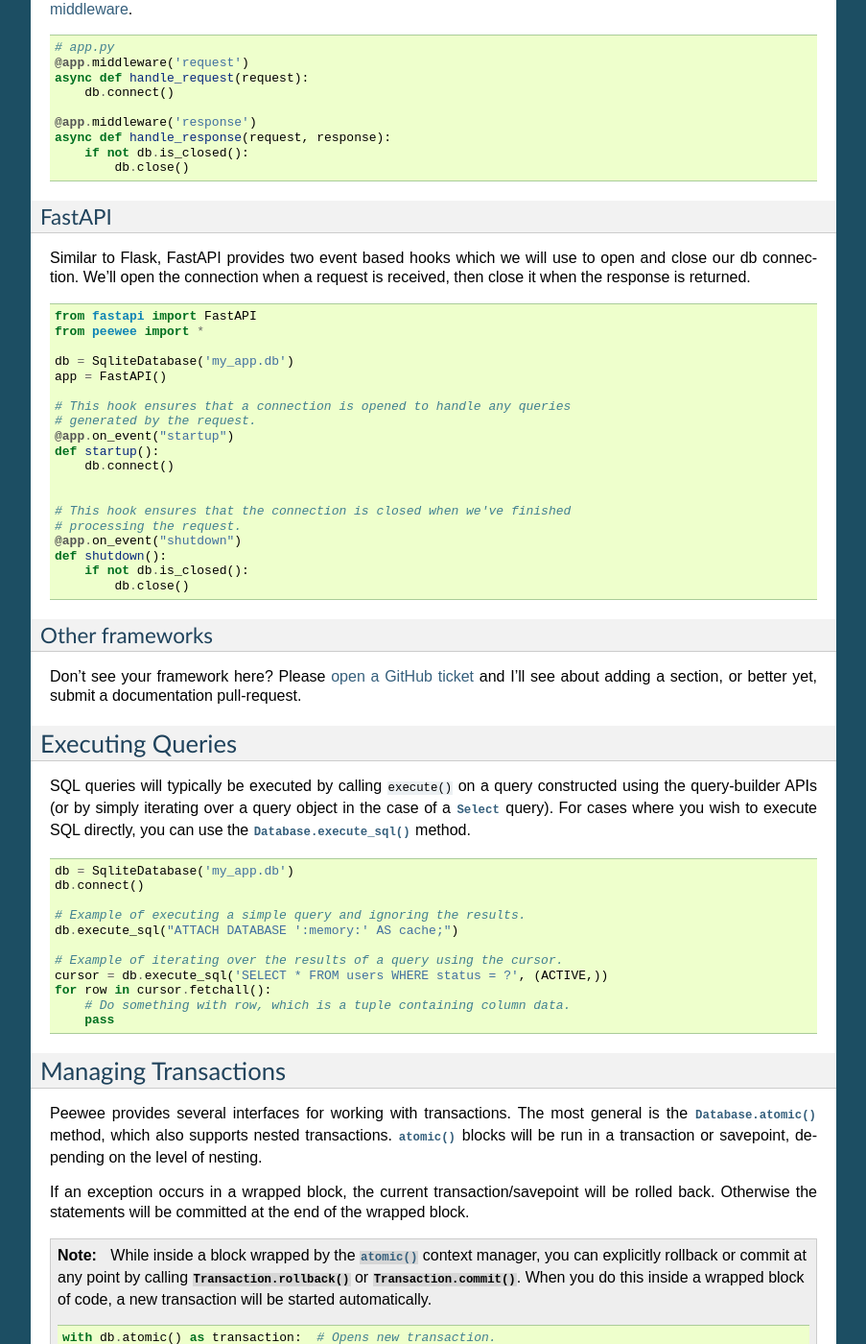
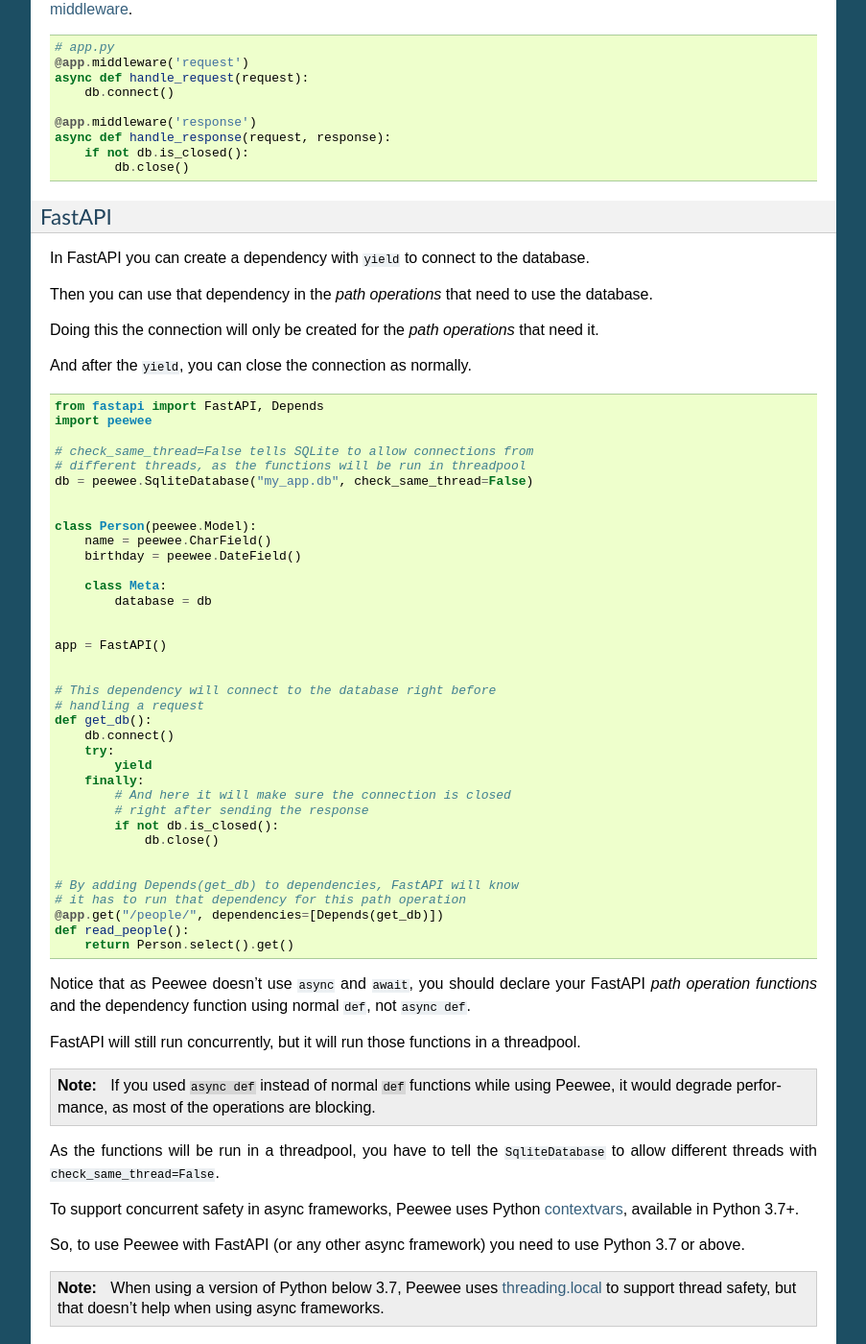
Before and after one commit to coleifer/peewee, a Sphinx documentation site: the page built from docs/peewee/database.rst, in a window 1280 px wide and 1400 px high, scrolled down 20595 px. Shown: the whole window at 96% size, without its empty margins (198-1101 px from the left). Built offline with Sphinx 7.4.7, drawn with Linux system fonts in a browser that asks for light colours; the version number could not be read and is left out.

Commit message:
Update FastAPI example instructions

```diff
--- a/docs/peewee/database.rst
+++ b/docs/peewee/database.rst
@@ -1393,32 +1393,79 @@
 FastAPI
 ^^^^^^^
 
-Similar to Flask, FastAPI provides two event based hooks which we will use to open and
-close our db connection. We'll open the connection when a request is received,
-then close it when the response is returned.
-
-.. code-block:: python
-
-    from fastapi import FastAPI
-    from peewee import *
-
-    db = SqliteDatabase('my_app.db')
+In FastAPI you can create a dependency with ``yield`` to connect to the database.
+
+Then you can use that dependency in the *path operations* that need to use the database.
+
+Doing this the connection will only be created for the *path operations* that need it.
+
+And after the ``yield``, you can close the connection as normally.
+
+.. code-block:: python
+
+    from fastapi import FastAPI, Depends
+    import peewee
+
+    # check_same_thread=False tells SQLite to allow connections from
+    # different threads, as the functions will be run in threadpool
+    db = peewee.SqliteDatabase("my_app.db", check_same_thread=False)
+
+
+    class Person(peewee.Model):
+        name = peewee.CharField()
+        birthday = peewee.DateField()
+
+        class Meta:
+            database = db
+
+
     app = FastAPI()
 
-    # This hook ensures that a connection is opened to handle any queries
-    # generated by the request.
-    @app.on_event("startup")
-    def startup():
+
+    # This dependency will connect to the database right before
+    # handling a request
+    def get_db():
         db.connect()
-
-
-    # This hook ensures that the connection is closed when we've finished
-    # processing the request.
-    @app.on_event("shutdown")
-    def shutdown():
-        if not db.is_closed():
-            db.close()
-
+        try:
+            yield
+        finally:
+            # And here it will make sure the connection is closed
+            # right after sending the response
+            if not db.is_closed():
+                db.close()
+
+
+    # By adding Depends(get_db) to dependencies, FastAPI will know
+    # it has to run that dependency for this path operation
+    @app.get("/people/", dependencies=[Depends(get_db)])
+    def read_people():
+        return Person.select().get()
+
+
+
+Notice that as Peewee doesn't use ``async`` and ``await``, you should declare your
+FastAPI *path operation functions* and the dependency function using normal ``def``,
+not ``async def``.
+
+FastAPI will still run concurrently, but it will run those functions in a threadpool.
+
+.. note::
+    If you used ``async def`` instead of normal ``def`` functions while using Peewee, it
+    would degrade performance, as most of the operations are blocking.
+
+As the functions will be run in a threadpool, you have to tell the ``SqliteDatabase``
+to allow different threads with ``check_same_thread=False``.
+
+To support concurrent safety in async frameworks, Peewee uses Python `contextvars
+<https://docs.python.org/3/library/contextvars.html>`_, available in Python 3.7+.
+
+So, to use Peewee with FastAPI (or any other async framework) you need to use
+Python 3.7 or above.
+
+.. note::
+    When using a version of Python below 3.7, Peewee uses `threading.local
+    <https://docs.python.org/3/library/threading.html#thread-local-data>`_ to support
+    thread safety, but that doesn't help when using async frameworks.
 
 Other frameworks
 ^^^^^^^^^^^^^^^^
```
